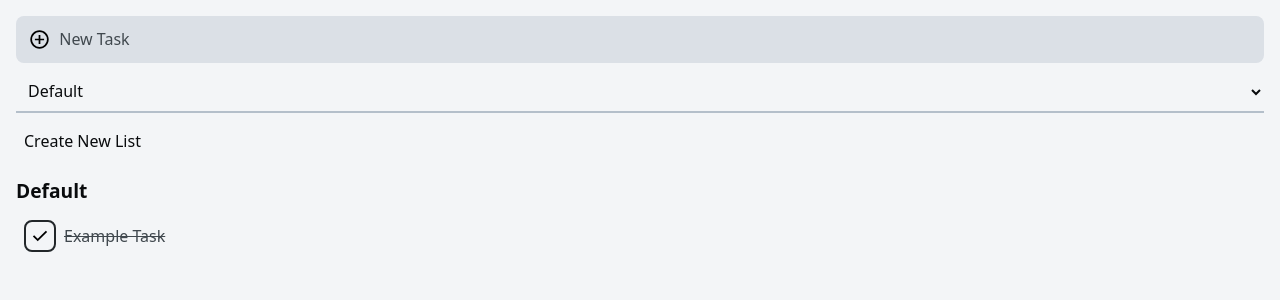
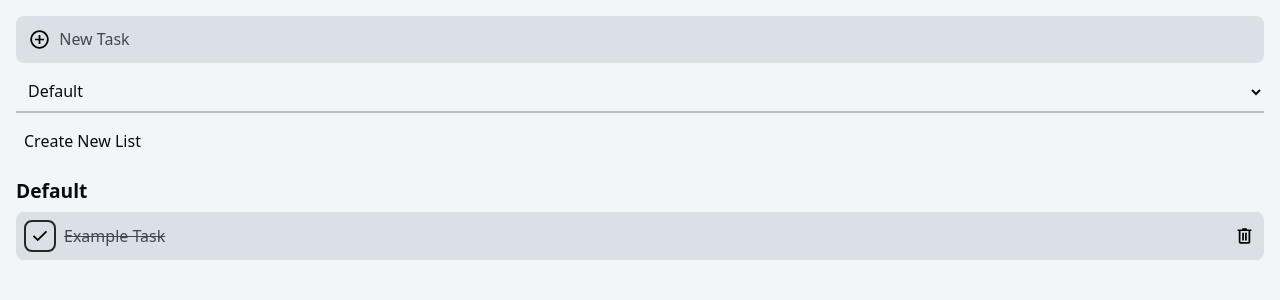
Before and after one commit to JoshuaCoquia/effortless-tasks, a Next.js app: page / in a window 1280 px wide. Both pictures are taken after a click on the button 40 px from the left and 236 px from the top of the page. Shown: the top 300 px of the page. Built offline with nearby package versions, Linux system fonts and the light colour scheme.

Commit message:
Feat: allow deletion of tasks

```diff
--- a/src/app/TaskList.tsx
+++ b/src/app/TaskList.tsx
@@ -1,12 +1,14 @@
 import type { TaskData } from "./types";
 import Image from "next/image";
 import CheckIcon from "@/images/check_16dp_090B0D_FILL0_wght400_GRAD0_opsz20.svg";
+import DeleteIcon from "@/images/delete_16dp_090B0D_FILL0_wght400_GRAD0_opsz20.svg"
 
 type TaskListProps = {
   title: string;
   tasks: TaskData[];
   onTaskButtonClick: (id: string) => void;
   onTaskTextUpdate: (id: string, e: React.ChangeEvent<HTMLInputElement>) => void;
+  onTaskDelete: (id: string) => void;
 };
 
 export default function TaskList({
@@ -14,17 +16,18 @@ export default function TaskList({
   tasks,
   onTaskButtonClick,
   onTaskTextUpdate,
+  onTaskDelete,
 }: TaskListProps) {
   return (
     <div className="m-4">
       <h2 className="font-bold text-md my-1.5">{title}</h2>
       <ul>
         {tasks.map((task) => (
-          <li key={task.id} className="hover:bg-grey-light-background focus:bg-grey-light-background flex items-center border-0 rounded-lg gap-2 p-2 transition-all duration-400 group">
+          <li key={task.id} className="hover:bg-grey-light-background focus-within:bg-grey-light-background flex items-center border-0 rounded-lg gap-2 p-2 transition-all duration-400 group">
             <button onClick={() => {
               onTaskButtonClick(task.id);
             }} className="w-8 h-8 border-2 rounded-lg border-grey-dark flex-none outline-0">
-              {task.completed && <Image src={CheckIcon} width={24} height={24} alt="Check Mark" className="mx-auto my-auto pointer-events-none" />}
+              {task.completed && <Image src={CheckIcon} width={24} height={24} alt="Complete Task Icon" className="mx-auto my-auto pointer-events-none" />}
             </button>
             <div className="w-full flex-auto">
               <input
@@ -37,6 +40,11 @@ export default function TaskList({
               />
               <div className="block w-0 peer-hover:w-full peer-focus:w-full transition-all duration-150 h-[1px] bg-grey" />
             </div>
+            <button onClick={() => {
+              onTaskDelete(task.id);
+            }} className="hidden group-focus-within:block group-hover:block">
+              <Image src={DeleteIcon} width={24} height={24} alt="Delete Task Icon"/>
+            </button>
           </li>
         ))}
       </ul>
--- a/src/app/page.tsx
+++ b/src/app/page.tsx
@@ -15,7 +15,7 @@ export default function Home() {
       title: "Default",
     },
   ]);
-  const [allTasks, setAllTasks] = useState<TaskData[]>([
+  const [allTasks, setAllTasks] = useState<TaskData[] | undefined>([
     {
       id: "task_0",
       title: "Example Task",
@@ -85,6 +85,10 @@ export default function Home() {
     }))
   }
 
+  function handleTaskDelete(taskId: string) {
+    setAllTasks(allTasks?.filter(task => task.id !== taskId));
+  }
+
   return (
     <main>
       <h1 className="hidden">Effortless Tasks</h1>
@@ -107,6 +111,7 @@ export default function Home() {
               tasks={allTasks.filter((task) => task.parentTaskListId === taskList.id)}
               onTaskButtonClick={handleTaskButtonClick}
               onTaskTextUpdate={handleTaskTextUpdate}
+              onTaskDelete={handleTaskDelete}
             />
           </li>
         ))}
```
Also changed, not shown: src/images/delete_16dp_090B0D_FILL0_wght400_GRAD0_opsz20.svg (added).
